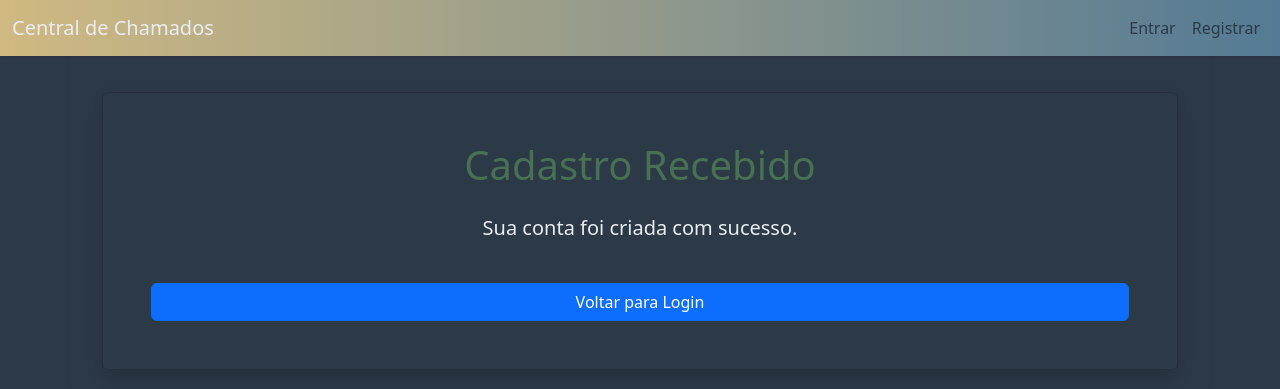
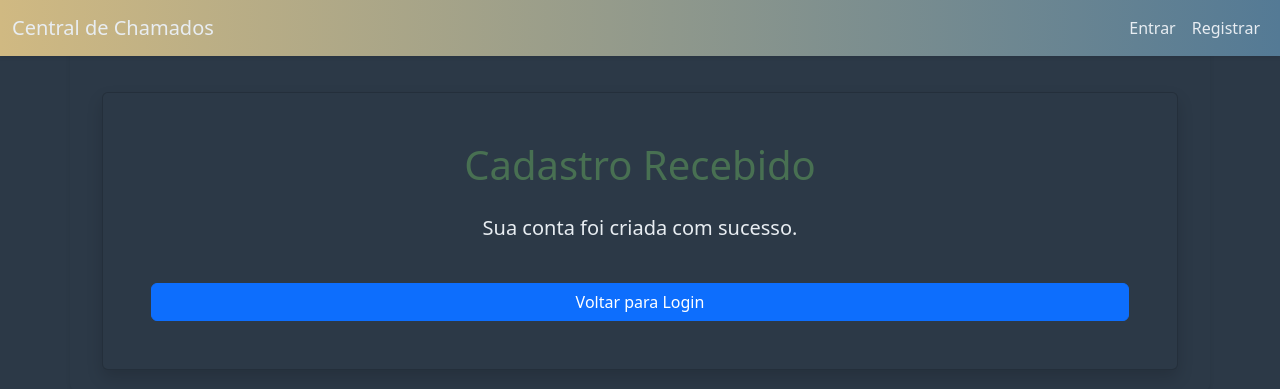
Before and after one commit to SirReinato/central_chamado, a Flask app: page /aguardando_aprovacao in a window 1280 px wide. Shown: the top 389 px of the page. Run offline with Flask 3, Linux system fonts and the light colour scheme.

```diff
--- a/app.py
+++ b/app.py
@@ -89,4 +89,6 @@ with app.app_context():
     db.create_all()
 
 if __name__ == '__main__':
-    app.run(debug=True)
+    from waitress import serve
+    print("Servidor iniciado em http://0.0.0.0:5000")
+    serve(app, host='0.0.0.0', port=5000)
--- a/templates/base.html
+++ b/templates/base.html
@@ -104,13 +104,13 @@
                 <ul class="navbar-nav ms-auto">
 
                     <li class="nav-item">
-                        <a class="nav-link linkNavbar text-dark" href="{{ url_for('auth.login') }}">
+                        <a class="nav-link linkNavbar text-light" href="{{ url_for('auth.login') }}">
                             Entrar
                         </a>
                     </li>
 
                     <li class="nav-item">
-                        <a class="nav-link linkNavbar text-dark" href="{{ url_for('auth.register') }}">
+                        <a class="nav-link linkNavbar text-light" href="{{ url_for('auth.register') }}">
                             Registrar
                         </a>
                     </li>
```
